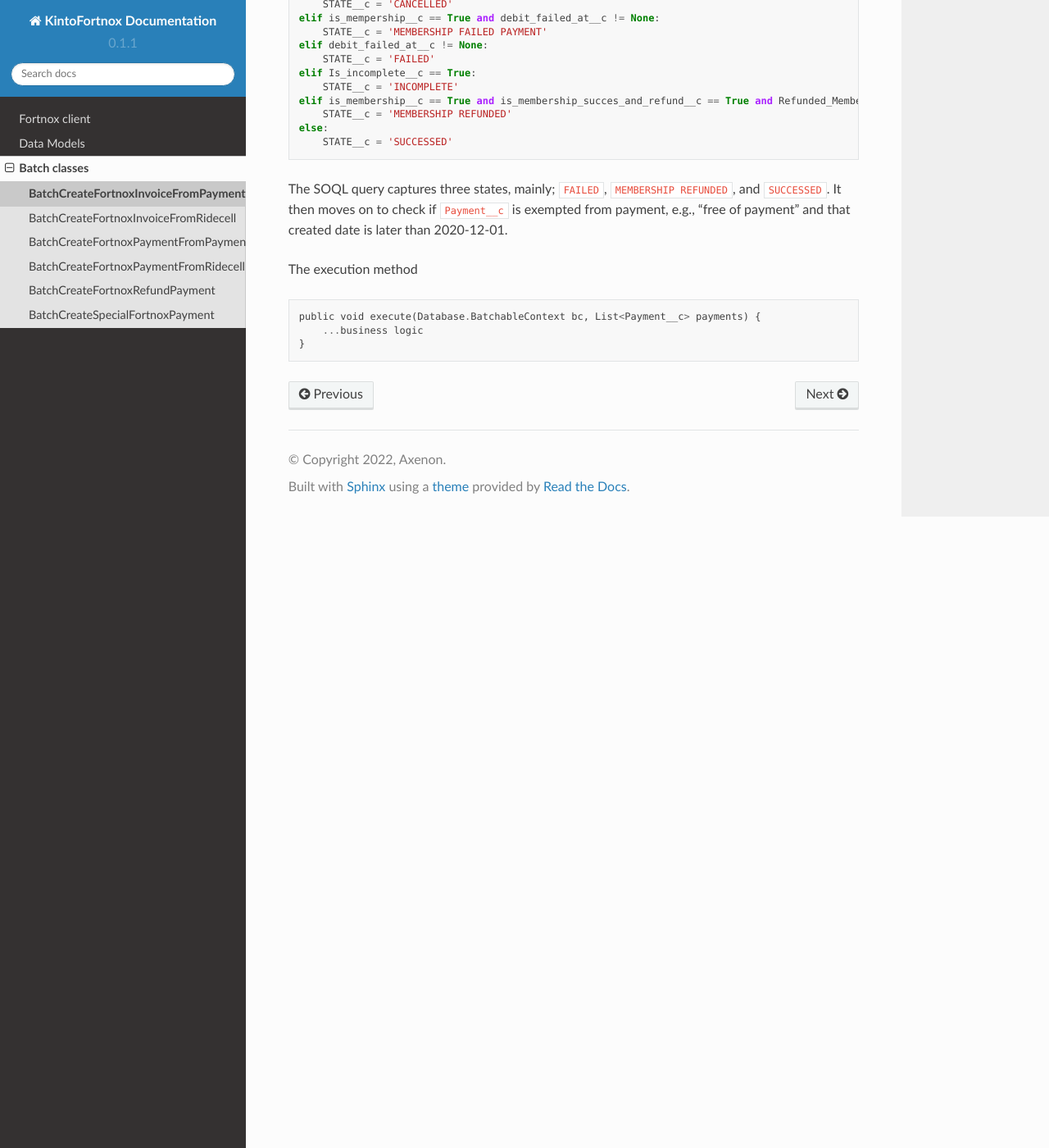
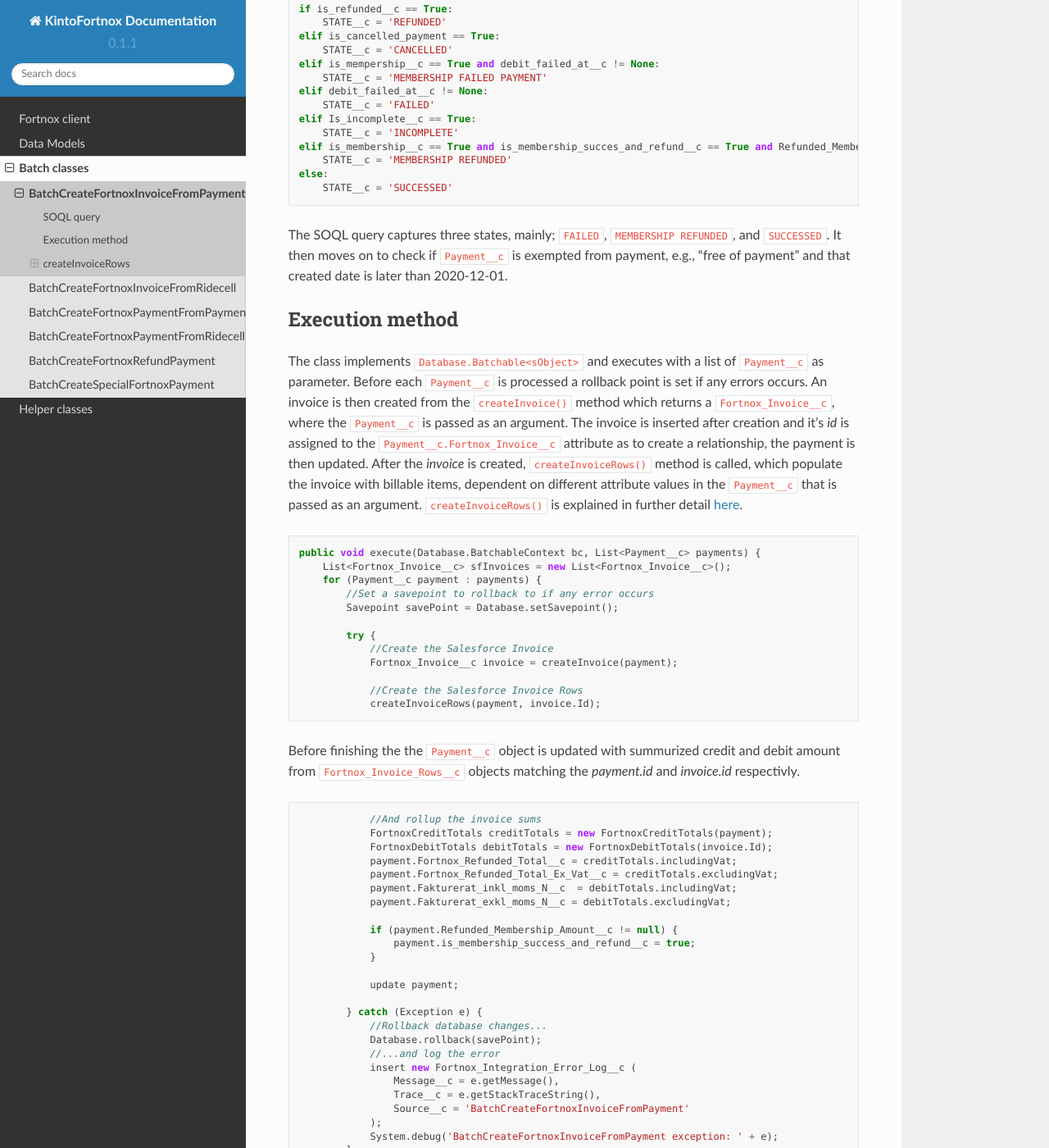
Before and after one commit to AxenonDevOps/KintoFortnoxDocs, a Sphinx documentation site: the page built from docs/source/BatchCreateFortnoxInvoiceFromPayment.rst, in a window 1280 px wide and 1400 px high, scrolled down 1004 px. Shown: the whole window at 82% size. Built offline with Sphinx 7.4.7 and the Read the Docs theme 2.0.0, drawn with Linux system fonts in a browser that asks for light colours; some of the changed text lies outside the part shown.

Commit message:
added to BatchCreateFortnoxInvoiceFormPayment

```diff
--- a/docs/source/BatchCreateFortnoxInvoiceFromPayment.rst
+++ b/docs/source/BatchCreateFortnoxInvoiceFromPayment.rst
@@ -1,5 +1,8 @@
 BatchCreateFortnoxInvoiceFromPayment
-----------------------------------------
+=====================================
+
+SOQL query
+-----------
 
 The batch class retrieves objects from ``Payment__c`` with below SOQL query:
 
@@ -67,10 +70,119 @@
 It then moves on to check if ``Payment__c`` is exempted from payment, e.g., "free of payment" and that
 created date is later than 2020-12-01.
 
-The execution method
+Execution method
+-----------------
 
-.. code-block::
+The class implements ``Database.Batchable<sObject>`` and executes with a list of ``Payment__c`` as parameter.
+Before each ``Payment__c`` is processed a rollback point is set if any errors occurs. An invoice is then created
+from the ``createInvoice()`` method which returns a ``Fortnox_Invoice__c``, where the ``Payment__c`` is passed
+as an argument. The invoice is inserted after creation and it's `id` is assigned to the ``Payment__c.Fortnox_Invoice__c``
+attribute as to create a relationship, the payment is then updated. After the `invoice` is created, ``createInvoiceRows()`` method is called, which populate the invoice with billable
+items, dependent on different attribute values in the ``Payment__c`` that is passed as an argument.
+``createInvoiceRows()`` is explained in further detail :ref:`here <createInvoiceRows>`.
+
+.. code-block:: javascript
 
     public void execute(Database.BatchableContext bc, List<Payment__c> payments) {
-        ...business logic
+        List<Fortnox_Invoice__c> sfInvoices = new List<Fortnox_Invoice__c>();
+        for (Payment__c payment : payments) {
+            //Set a savepoint to rollback to if any error occurs
+            Savepoint savePoint = Database.setSavepoint();
+
+            try {
+                //Create the Salesforce Invoice
+                Fortnox_Invoice__c invoice = createInvoice(payment);
+
+                //Create the Salesforce Invoice Rows
+                createInvoiceRows(payment, invoice.Id);
+
+
+Before finishing the the ``Payment__c`` object is updated with summurized credit and debit amount from
+``Fortnox_Invoice_Rows__c`` objects matching the `payment.id` and `invoice.id` respectivly.
+
+.. code-block:: javascript
+
+                //And rollup the invoice sums
+                FortnoxCreditTotals creditTotals = new FortnoxCreditTotals(payment);
+                FortnoxDebitTotals debitTotals = new FortnoxDebitTotals(invoice.Id);
+                payment.Fortnox_Refunded_Total__c = creditTotals.includingVat;
+                payment.Fortnox_Refunded_Total_Ex_Vat__c = creditTotals.excludingVat;
+                payment.Fakturerat_inkl_moms_N__c  = debitTotals.includingVat;
+                payment.Fakturerat_exkl_moms_N__c = debitTotals.excludingVat;
+
+                if (payment.Refunded_Membership_Amount__c != null) {
+                    payment.is_membership_success_and_refund__c = true;
+                }
+
+                update payment;
+
+            } catch (Exception e) {
+                //Rollback database changes...
+                Database.rollback(savePoint);
+                //...and log the error
+                insert new Fortnox_Integration_Error_Log__c (
+                    Message__c = e.getMessage(),
+                    Trace__c = e.getStackTraceString(),
+                    Source__c = 'BatchCreateFortnoxInvoiceFromPayment'
+                );
+                System.debug('BatchCreateFortnoxInvoiceFromPayment exception: ' + e);
+            }
+        }
     }
+
+If any errors occur, the database is rolled back to the latest savepoint and an error log is inserted into
+the ``Fortnox_Integration_Error_Log__c`` object.
+
+createInvoiceRows
+------------------
+
+``createInvoiceRows`` generates ``Fortnox_Invoice_Rows__c`` which are linked to a ``Fortnox_Invoice__c``. Multiple
+`invoice rows` can be linked to a single `invoice`. Before any `invoice rows` are created, a
+
+.. code-block:: javascript
+
+        public static List<Fortnox_Invoice_Rows__c> createInvoiceRows(Payment__c payment, String invoiceId) {
+        List<Fortnox_Invoice_Rows__c> invoiceRows = new List<Fortnox_Invoice_Rows__c>();
+        Decimal factor = (payment.STATE__c == 'REFUNDED' ? -1 : 1);
+        ....
+
+Membership
+^^^^^^^^^^^
+If the customer has a memberhip, indicated by ``Payment.is_membership__c``, only one `invoice row` will be inserted.
+
+.. code-block:: javascript
+
+    public static Fortnox_Invoice_Rows__c membership(Payment__c payment, String invoiceId, Decimal factor, String currencyIsoCode) {
+        Decimal vatRate = FortnoxProductHelper.vatBySearchName(
+            'subscription_temp',
+            currencyIsoCode
+        );
+
+        Decimal price = payment.total_to_charge__c;
+
+        return new Fortnox_Invoice_Rows__c(
+                Product__c = FortnoxProductHelper.idBySearchName(
+                    'subscription_temp',
+                    currencyIsoCode
+                ),
+                Antal__c = 1,
+                A_Pris__c = factor * price / (1 + vatRate),
+                Fortnox_Invoice__c = invoiceId,
+                Row_Sum_With_VAT__c = factor * price
+            );
+    }
+
+Block fare
+^^^^^^^^^^^
+
+Milage charge
+^^^^^^^^^^^^^^
+
+Late return fee
+^^^^^^^^^^^^^^^^
+
+Promo credit
+^^^^^^^^^^^^^
+
+Addon charge
+^^^^^^^^^^^^^
--- a/docs/source/batch_classes.rst
+++ b/docs/source/batch_classes.rst
@@ -2,6 +2,7 @@
 ==============
 
 .. toctree::
+    :maxdepth: 1
 
     BatchCreateFortnoxInvoiceFromPayment
     BatchCreateFortnoxInvoiceFromRidecell
--- a/docs/source/fortnox_client.rst
+++ b/docs/source/fortnox_client.rst
@@ -30,6 +30,9 @@
    * - ``Access-Token``
      - ``accessToken()``
 
+``clientSecret()`` and ``accessToken()`` are method to retreive respective values which are stored
+as ``Custom Labels`` in Salesforce.
+
 Methods
 --------
 
--- /dev/null
+++ b/docs/source/helper_classes.rst
@@ -0,0 +1,6 @@
+Helper classes
+==============
+
+Below APEX classes are helpers to the methods in the different :ref:`batch classes`.
+
+.. toctree::
--- a/docs/source/index.rst
+++ b/docs/source/index.rst
@@ -18,3 +18,4 @@
    fortnox_client
    data_model
    batch_classes
+   helper_classes
```
Also changed, not shown: other parts of docs/source/fortnox_client.rst (+1 -1 lines).
